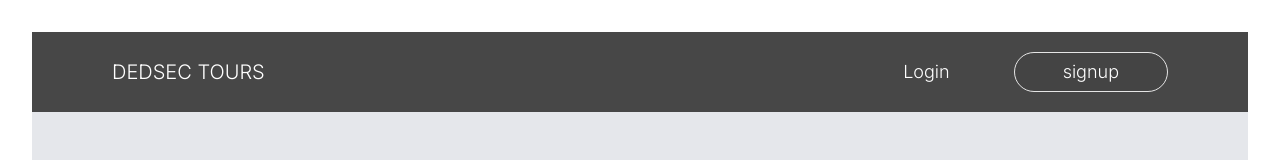
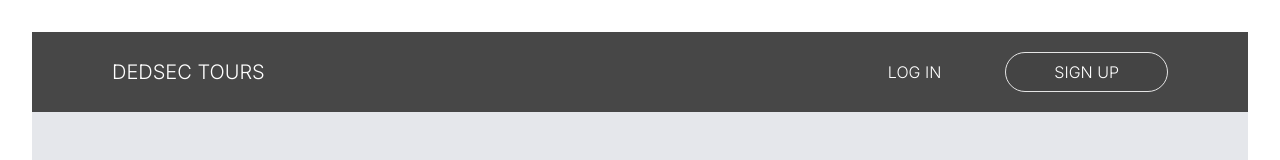
Before and after one commit to Vikram-2004/tours, a Next.js app: page /auth/login in a window 1280 px wide. Shown: the top 160 px of the page. Built offline with nearby package versions, Linux system fonts and the light colour scheme.

Commit message:
solved a registration bug (didn't set the setName function)

```diff
--- a/src/app/auth/register/page.tsx
+++ b/src/app/auth/register/page.tsx
@@ -26,7 +26,7 @@ const Page: FC<pageProps> = ({}) => {
               <Input
                 value={name}
                 label="Your name"
-                onChange={(e: any) => setEmail(e.target.value)}
+                onChange={(e: any) => setName(e.target.value)}
                 type="text"
                 placeholder="Henry Avery"
               />
--- a/src/components/Navbar.tsx
+++ b/src/components/Navbar.tsx
@@ -16,18 +16,18 @@ const Navbar: FC<NavbarProps> = ({}) => {
         <Link href="/auth/login">
           <Button
             variant={null}
-            className="rounded-full text-lg text-white px-12 py-2 transform hover:bg-white hover:text-black duration-300
+            className="rounded-full text-md text-white px-12 py-2 transform hover:bg-white hover:text-black duration-300
            font-light max-md:px-6 max-md:text-md"
           >
-            Login
+            LOG IN
           </Button>
         </Link>
         <Link href="/auth/register">
           <Button
             variant="outline"
-            className="bg-[#444444ff] text-lg rounded-full px-12  py-2 font-light max-md:px-6 max-md:text-md"
+            className="bg-[#444444ff] text-md rounded-full px-12  py-2 font-light max-md:px-6 max-md:text-md"
           >
-            signup
+            SIGN UP
           </Button>
         </Link>
       </div>
```
